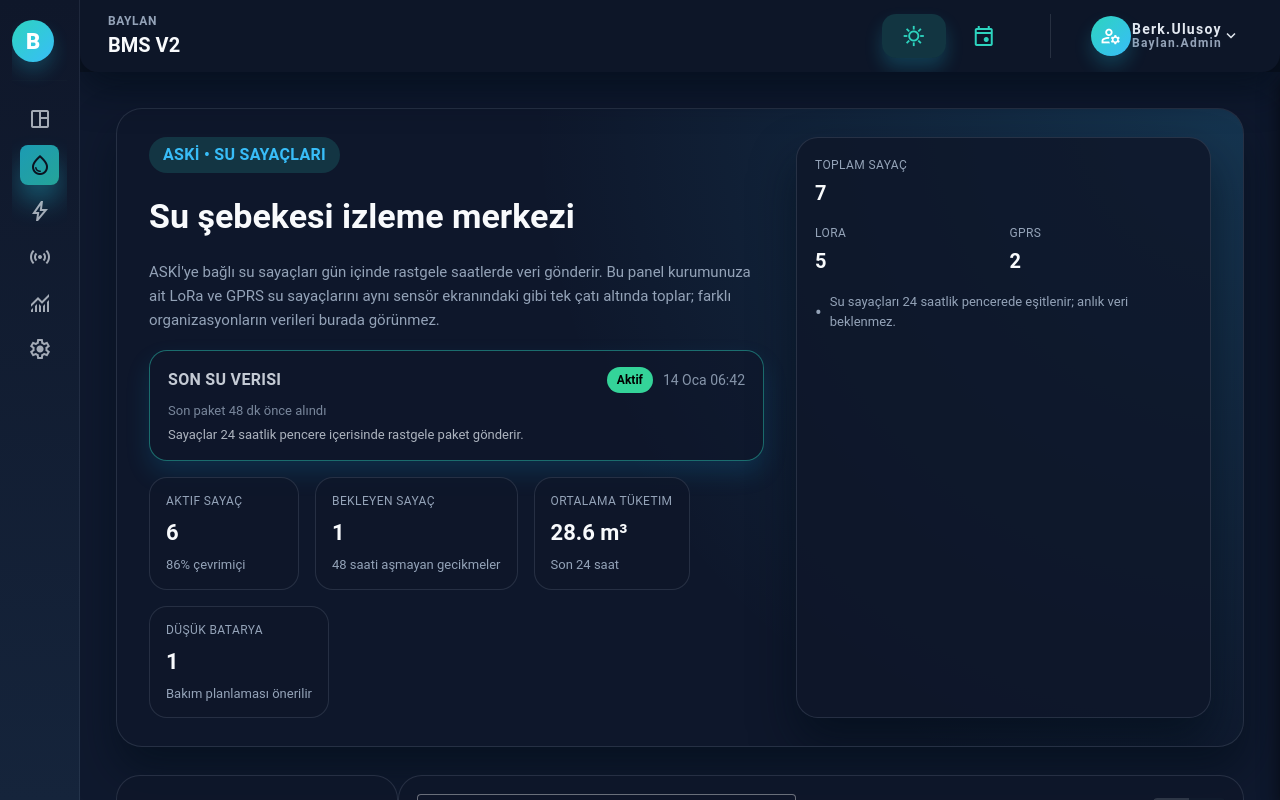
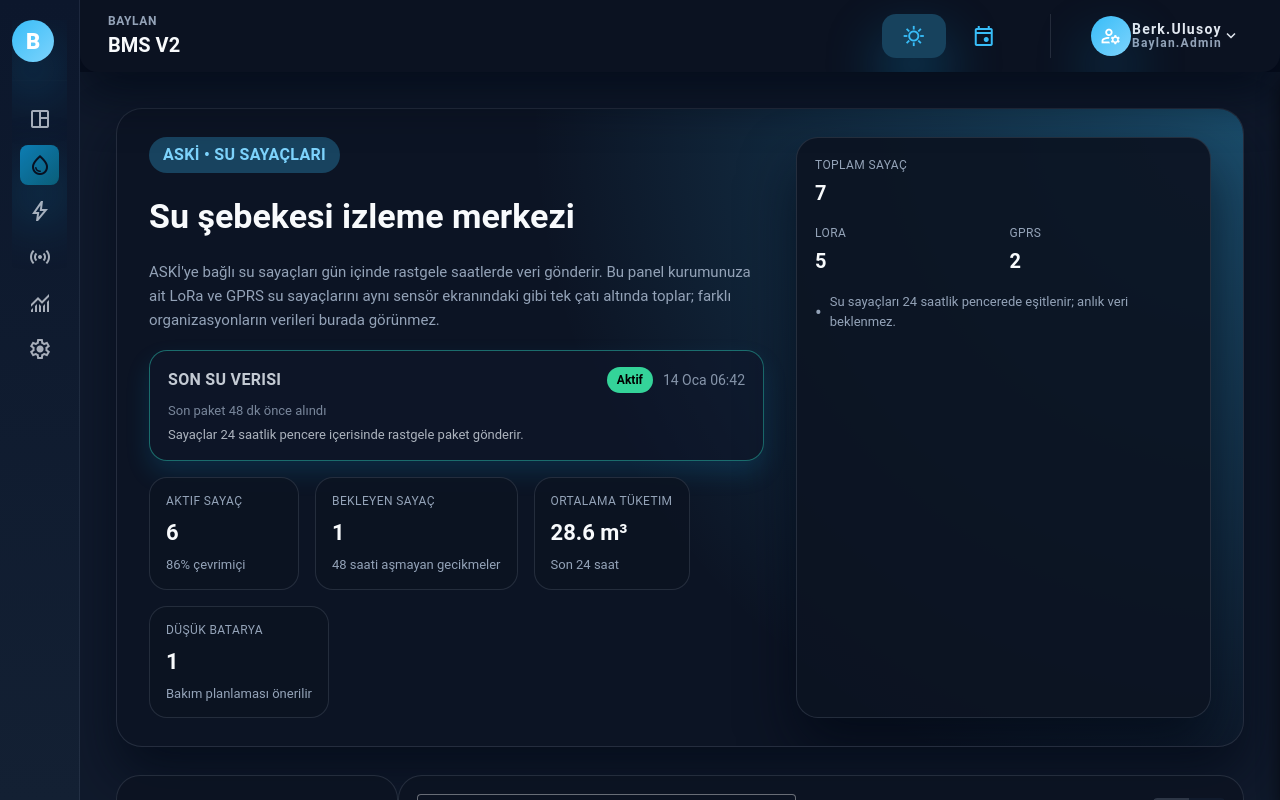
Before and after one commit to saymycode/meter-management-demo, a Vue app in the folder BMSV2UIDEMO/: page /water in a window 1280 px wide. Shown: the top 800 px of the page. Built offline with nearby package versions, Linux system fonts and the light colour scheme.

Commit message:
Refine theme palettes by feature

```diff
--- a/BMSV2UIDEMO/src/App.vue
+++ b/BMSV2UIDEMO/src/App.vue
@@ -1,16 +1,18 @@
 <script setup>
 import { computed } from 'vue'
-import { RouterView } from 'vue-router'
+import { RouterView, useRoute } from 'vue-router'
 import { useTheme } from 'vuetify'
 import Sidebar from './components/layout/Sidebar.vue'
 import TopBar from './components/layout/TopBar.vue'
 
 const theme = useTheme()
 const isDark = computed(() => theme.global.current.value.dark)
+const route = useRoute()
+const pageClass = computed(() => (route.name ? `page-${route.name}` : ''))
 </script>
 
 <template>
-  <v-app :class="['app-shell', isDark ? 'theme-dark' : 'theme-light']">
+  <v-app :class="['app-shell', isDark ? 'theme-dark' : 'theme-light', pageClass]">
     <Sidebar />
     <v-main class="app-main">
       <TopBar />
@@ -42,109 +44,191 @@ const isDark = computed(() => theme.global.current.value.dark)
 }
 
 .app-shell.theme-light {
-  --app-background: #f4f6fb;
-  --content-background: #f8fafc;
+  --app-background: #e9eef7;
+  --content-background: #f7f9fc;
   --text-color: #0f172a;
-  --muted-text: #64748b;
+  --muted-text: #5f6b8f;
   --heading-color: #0f172a;
-  --accent-color: #0f766e;
-  --accent-highlight: #14b8a6;
-  --accent-surface: rgba(15, 118, 110, 0.1);
-  --accent-shadow: 0 6px 16px rgba(15, 118, 110, 0.15);
+  --accent-color: #1d4ed8;
+  --accent-highlight: #3b82f6;
+  --accent-surface: rgba(37, 99, 235, 0.12);
+  --accent-hover-bg: rgba(37, 99, 235, 0.16);
+  --accent-gradient-start: rgba(37, 99, 235, 0.95);
+  --accent-gradient-end: rgba(59, 130, 246, 0.82);
+  --accent-glow: rgba(59, 130, 246, 0.2);
+  --accent-shadow: 0 18px 38px rgba(37, 99, 235, 0.22);
   --border-soft: rgba(15, 23, 42, 0.08);
-  --border-strong: rgba(15, 23, 42, 0.14);
+  --border-strong: rgba(15, 23, 42, 0.16);
   --surface-card: #ffffff;
-  --surface-elevated: rgba(255, 255, 255, 0.92);
-  --surface-glass: rgba(255, 255, 255, 0.78);
-  --card-shadow: 0 18px 38px rgba(15, 23, 42, 0.08);
-  --positive-pill-bg: rgba(16, 185, 129, 0.12);
+  --surface-elevated: rgba(255, 255, 255, 0.94);
+  --surface-glass: rgba(255, 255, 255, 0.82);
+  --card-shadow: 0 20px 40px rgba(15, 23, 42, 0.08);
+  --positive-pill-bg: rgba(34, 197, 94, 0.12);
   --positive-pill-color: #047857;
   --negative-pill-bg: rgba(248, 113, 113, 0.12);
   --negative-pill-color: #b91c1c;
-  --warning-soft-bg: rgba(248, 113, 113, 0.14);
-  --warning-soft-color: #b91c1c;
-  --region-rank-bg: rgba(14, 165, 233, 0.12);
+  --warning-soft-bg: rgba(251, 146, 60, 0.14);
+  --warning-soft-color: #b45309;
+  --region-rank-bg: rgba(37, 99, 235, 0.1);
   --region-rank-color: #0f172a;
   --note-surface: rgba(15, 23, 42, 0.04);
-  --input-border: rgba(15, 118, 110, 0.18);
-  --topbar-bg: #ffffff;
+  --input-border: rgba(37, 99, 235, 0.2);
+  --topbar-bg: rgba(255, 255, 255, 0.94);
   --topbar-text: #0f172a;
-  --topbar-shadow: 0 12px 32px rgba(15, 23, 42, 0.08);
+  --topbar-shadow: 0 18px 40px rgba(15, 23, 42, 0.08);
   --sidebar-bg: linear-gradient(180deg, #f8fafc 0%, #e2e8f0 100%);
   --sidebar-text: #0f172a;
   --sidebar-muted: rgba(100, 116, 139, 0.85);
   --sidebar-link: rgba(15, 23, 42, 0.75);
-  --sidebar-link-hover: #0284c7;
-  --sidebar-hover-bg: rgba(14, 165, 233, 0.12);
-  --sidebar-active-bg: linear-gradient(135deg, rgba(14, 165, 233, 0.95), rgba(14, 165, 233, 0.8));
+  --sidebar-link-hover: var(--accent-highlight);
+  --sidebar-hover-bg: var(--accent-hover-bg);
+  --sidebar-active-bg: linear-gradient(135deg, var(--accent-gradient-start), var(--accent-gradient-end));
   --sidebar-active-text: #ffffff;
-  --sidebar-active-shadow: 0 12px 22px rgba(14, 165, 233, 0.28);
+  --sidebar-active-shadow: var(--accent-shadow);
   --sidebar-border: rgba(15, 23, 42, 0.1);
   --sidebar-icon: rgba(15, 23, 42, 0.6);
-  --sidebar-icon-hover: #0284c7;
-  --sidebar-chip-bg: rgba(14, 165, 233, 0.12);
-  --toast-positive-bg: linear-gradient(135deg, #00c853, #1de9b6);
+  --sidebar-icon-hover: var(--accent-highlight);
+  --sidebar-chip-bg: rgba(37, 99, 235, 0.14);
+  --toast-positive-bg: linear-gradient(135deg, #16a34a, #22c55e);
   --toast-positive-text: #f8fafc;
-  --toast-positive-shadow: 0 8px 24px rgba(0, 0, 0, 0.25);
-  --toast-info-bg: linear-gradient(135deg, #1976d2, #00b0ff);
+  --toast-positive-shadow: 0 10px 24px rgba(16, 185, 129, 0.3);
+  --toast-info-bg: linear-gradient(135deg, #2563eb, #3b82f6);
   --toast-info-text: #f8fafc;
-  --toast-info-shadow: 0 8px 24px rgba(15, 23, 42, 0.3);
-  --toast-alarm-bg: linear-gradient(135deg, #d32f2f, #ff5252);
+  --toast-info-shadow: 0 10px 26px rgba(37, 99, 235, 0.32);
+  --toast-alarm-bg: linear-gradient(135deg, #dc2626, #f97316);
   --toast-alarm-text: #ffffff;
-  --toast-alarm-shadow: 0 8px 24px rgba(0, 0, 0, 0.3);
+  --toast-alarm-shadow: 0 10px 26px rgba(220, 38, 38, 0.32);
 }
 
 .app-shell.theme-dark {
-  --app-background: #0b1220;
-  --content-background: #0f192e;
+  --app-background: #080f1f;
+  --content-background: #101a2c;
   --text-color: #e2e8f0;
   --muted-text: #94a3b8;
   --heading-color: #f8fafc;
-  --accent-color: #2dd4bf;
-  --accent-highlight: #38bdf8;
-  --accent-surface: rgba(45, 212, 191, 0.16);
-  --accent-shadow: 0 10px 18px rgba(34, 211, 238, 0.2);
+  --accent-color: #60a5fa;
+  --accent-highlight: #93c5fd;
+  --accent-surface: rgba(96, 165, 250, 0.18);
+  --accent-hover-bg: rgba(96, 165, 250, 0.22);
+  --accent-gradient-start: rgba(59, 130, 246, 0.9);
+  --accent-gradient-end: rgba(147, 197, 253, 0.75);
+  --accent-glow: rgba(96, 165, 250, 0.28);
+  --accent-shadow: 0 24px 48px rgba(37, 99, 235, 0.38);
   --border-soft: rgba(148, 163, 184, 0.18);
   --border-strong: rgba(148, 163, 184, 0.28);
-  --surface-card: rgba(15, 23, 42, 0.85);
-  --surface-elevated: rgba(15, 23, 42, 0.65);
-  --surface-glass: rgba(15, 23, 42, 0.45);
-  --card-shadow: 0 24px 44px rgba(2, 12, 24, 0.55);
-  --positive-pill-bg: rgba(45, 212, 191, 0.18);
-  --positive-pill-color: #5eead4;
-  --negative-pill-bg: rgba(248, 113, 113, 0.2);
-  --negative-pill-color: #fca5a5;
-  --warning-soft-bg: rgba(248, 113, 113, 0.18);
-  --warning-soft-color: #fecaca;
-  --region-rank-bg: rgba(56, 189, 248, 0.18);
+  --surface-card: rgba(12, 20, 34, 0.92);
+  --surface-elevated: rgba(11, 19, 33, 0.68);
+  --surface-glass: rgba(15, 23, 42, 0.5);
+  --card-shadow: 0 28px 54px rgba(2, 8, 20, 0.65);
+  --positive-pill-bg: rgba(34, 197, 94, 0.22);
+  --positive-pill-color: #6ee7b7;
+  --negative-pill-bg: rgba(248, 113, 113, 0.24);
+  --negative-pill-color: #fecaca;
+  --warning-soft-bg: rgba(249, 115, 22, 0.24);
+  --warning-soft-color: #fed7aa;
+  --region-rank-bg: rgba(96, 165, 250, 0.22);
   --region-rank-color: #f8fafc;
-  --note-surface: rgba(15, 23, 42, 0.42);
-  --input-border: rgba(45, 212, 191, 0.35);
-  --topbar-bg: rgba(15, 23, 42, 0.92);
+  --note-surface: rgba(15, 23, 42, 0.55);
+  --input-border: rgba(96, 165, 250, 0.35);
+  --topbar-bg: rgba(12, 20, 34, 0.94);
   --topbar-text: #e2e8f0;
-  --topbar-shadow: 0 18px 36px rgba(2, 12, 24, 0.6);
-  --sidebar-bg: linear-gradient(180deg, #0f172a 0%, #15243b 100%);
+  --topbar-shadow: 0 24px 48px rgba(2, 8, 20, 0.65);
+  --sidebar-bg: linear-gradient(180deg, #0c172c 0%, #132033 100%);
   --sidebar-text: rgba(226, 232, 240, 0.92);
-  --sidebar-muted: rgba(148, 163, 184, 0.7);
+  --sidebar-muted: rgba(148, 163, 184, 0.72);
   --sidebar-link: rgba(226, 232, 240, 0.78);
-  --sidebar-link-hover: #5eead4;
-  --sidebar-hover-bg: rgba(45, 212, 191, 0.18);
-  --sidebar-active-bg: linear-gradient(135deg, rgba(34, 211, 238, 0.8), rgba(45, 212, 191, 0.85));
-  --sidebar-active-text: #0b1220;
-  --sidebar-active-shadow: 0 16px 26px rgba(34, 211, 238, 0.32);
+  --sidebar-link-hover: var(--accent-highlight);
+  --sidebar-hover-bg: var(--accent-hover-bg);
+  --sidebar-active-bg: linear-gradient(135deg, var(--accent-gradient-start), var(--accent-gradient-end));
+  --sidebar-active-text: #081021;
+  --sidebar-active-shadow: var(--accent-shadow);
   --sidebar-border: rgba(148, 163, 184, 0.12);
-  --sidebar-icon: rgba(226, 232, 240, 0.7);
-  --sidebar-icon-hover: #5eead4;
-  --sidebar-chip-bg: rgba(15, 23, 42, 0.2);
-  --toast-positive-bg: linear-gradient(135deg, #0ea5e9, #22d3ee);
+  --sidebar-icon: rgba(226, 232, 240, 0.72);
+  --sidebar-icon-hover: var(--accent-highlight);
+  --sidebar-chip-bg: rgba(15, 23, 42, 0.28);
+  --toast-positive-bg: linear-gradient(135deg, #0f766e, #22d3ee);
   --toast-positive-text: #0b1220;
-  --toast-positive-shadow: 0 12px 30px rgba(14, 165, 233, 0.35);
-  --toast-info-bg: linear-gradient(135deg, #2563eb, #38bdf8);
+  --toast-positive-shadow: 0 14px 32px rgba(14, 165, 233, 0.35);
+  --toast-info-bg: linear-gradient(135deg, #1d4ed8, #60a5fa);
   --toast-info-text: #e2e8f0;
-  --toast-info-shadow: 0 12px 30px rgba(37, 99, 235, 0.35);
-  --toast-alarm-bg: linear-gradient(135deg, #ef4444, #f87171);
+  --toast-info-shadow: 0 14px 32px rgba(37, 99, 235, 0.4);
+  --toast-alarm-bg: linear-gradient(135deg, #f87171, #fb923c);
   --toast-alarm-text: #fff7ed;
-  --toast-alarm-shadow: 0 12px 30px rgba(248, 113, 113, 0.4);
+  --toast-alarm-shadow: 0 14px 32px rgba(248, 113, 113, 0.42);
+}
+
+.app-shell.theme-light.page-electricity {
+  --accent-color: #b45309;
+  --accent-highlight: #f59e0b;
+  --accent-surface: rgba(250, 204, 21, 0.2);
+  --accent-hover-bg: rgba(250, 204, 21, 0.22);
+  --accent-gradient-start: rgba(250, 204, 21, 0.92);
+  --accent-gradient-end: rgba(217, 119, 6, 0.78);
+  --accent-glow: rgba(250, 204, 21, 0.32);
+  --accent-shadow: 0 22px 48px rgba(217, 119, 6, 0.28);
+  --sidebar-chip-bg: rgba(217, 119, 6, 0.16);
+  --sidebar-active-text: #1f1704;
+}
+
+.app-shell.theme-dark.page-electricity {
+  --accent-color: #facc15;
+  --accent-highlight: #fef08a;
+  --accent-surface: rgba(234, 179, 8, 0.28);
+  --accent-hover-bg: rgba(250, 204, 21, 0.3);
+  --accent-gradient-start: rgba(250, 204, 21, 0.86);
+  --accent-gradient-end: rgba(217, 119, 6, 0.68);
+  --accent-glow: rgba(251, 191, 36, 0.36);
+  --accent-shadow: 0 28px 56px rgba(217, 119, 6, 0.36);
+  --sidebar-chip-bg: rgba(202, 138, 4, 0.24);
+  --sidebar-active-text: #0b0a02;
+}
+
+.app-shell.theme-light.page-water {
+  --accent-color: #0f4c81;
+  --accent-highlight: #0ea5e9;
+  --accent-surface: rgba(14, 165, 233, 0.2);
+  --accent-hover-bg: rgba(14, 165, 233, 0.22);
+  --accent-gradient-start: rgba(14, 165, 233, 0.9);
+  --accent-gradient-end: rgba(8, 145, 178, 0.78);
+  --accent-glow: rgba(14, 165, 233, 0.3);
+  --accent-shadow: 0 22px 48px rgba(8, 145, 178, 0.28);
+  --sidebar-chip-bg: rgba(14, 165, 233, 0.18);
+}
+
+.app-shell.theme-dark.page-water {
+  --accent-color: #38bdf8;
+  --accent-highlight: #7dd3fc;
+  --accent-surface: rgba(56, 189, 248, 0.28);
+  --accent-hover-bg: rgba(56, 189, 248, 0.32);
+  --accent-gradient-start: rgba(14, 165, 233, 0.82);
+  --accent-gradient-end: rgba(8, 145, 178, 0.66);
+  --accent-glow: rgba(56, 189, 248, 0.34);
+  --accent-shadow: 0 28px 56px rgba(14, 165, 233, 0.36);
+  --sidebar-chip-bg: rgba(8, 145, 178, 0.3);
+}
+
+.app-shell.theme-light.page-sensor {
+  --accent-color: #065f46;
+  --accent-highlight: #10b981;
+  --accent-surface: rgba(16, 185, 129, 0.2);
+  --accent-hover-bg: rgba(16, 185, 129, 0.24);
+  --accent-gradient-start: rgba(16, 185, 129, 0.9);
+  --accent-gradient-end: rgba(5, 150, 105, 0.78);
+  --accent-glow: rgba(16, 185, 129, 0.3);
+  --accent-shadow: 0 22px 48px rgba(5, 150, 105, 0.28);
+  --sidebar-chip-bg: rgba(16, 185, 129, 0.18);
+}
+
+.app-shell.theme-dark.page-sensor {
+  --accent-color: #34d399;
+  --accent-highlight: #6ee7b7;
+  --accent-surface: rgba(34, 197, 94, 0.28);
+  --accent-hover-bg: rgba(34, 197, 94, 0.32);
+  --accent-gradient-start: rgba(16, 185, 129, 0.82);
+  --accent-gradient-end: rgba(22, 163, 74, 0.68);
+  --accent-glow: rgba(34, 197, 94, 0.36);
+  --accent-shadow: 0 28px 56px rgba(16, 185, 129, 0.36);
+  --sidebar-chip-bg: rgba(22, 163, 74, 0.3);
 }
 
 body {
--- a/BMSV2UIDEMO/src/views/Electricity.vue
+++ b/BMSV2UIDEMO/src/views/Electricity.vue
@@ -1383,7 +1383,7 @@ onBeforeUnmount(() => {
   content: '';
   position: absolute;
   inset: 0;
-  background: radial-gradient(circle at top right, rgba(59, 130, 246, 0.18), transparent 55%);
+  background: radial-gradient(circle at top right, var(--accent-glow) 0%, transparent 55%);
   pointer-events: none;
   z-index: 0;
 }
--- a/BMSV2UIDEMO/src/views/Sensor.vue
+++ b/BMSV2UIDEMO/src/views/Sensor.vue
@@ -1533,7 +1533,7 @@ onBeforeUnmount(() => {
   content: '';
   position: absolute;
   inset: 0;
-  background: radial-gradient(circle at top right, rgba(56, 189, 248, 0.18), transparent 55%);
+  background: radial-gradient(circle at top right, var(--accent-glow) 0%, transparent 55%);
   pointer-events: none;
   z-index: 0;
 }
--- a/BMSV2UIDEMO/src/views/Water.vue
+++ b/BMSV2UIDEMO/src/views/Water.vue
@@ -1407,7 +1407,7 @@ onBeforeUnmount(() => {
   content: '';
   position: absolute;
   inset: 0;
-  background: radial-gradient(circle at top right, rgba(56, 189, 248, 0.18), transparent 55%);
+  background: radial-gradient(circle at top right, var(--accent-glow) 0%, transparent 55%);
   pointer-events: none;
   z-index: 0;
 }
```
Also changed, not shown: BMSV2UIDEMO/src/main.js (+17 -11 lines).
